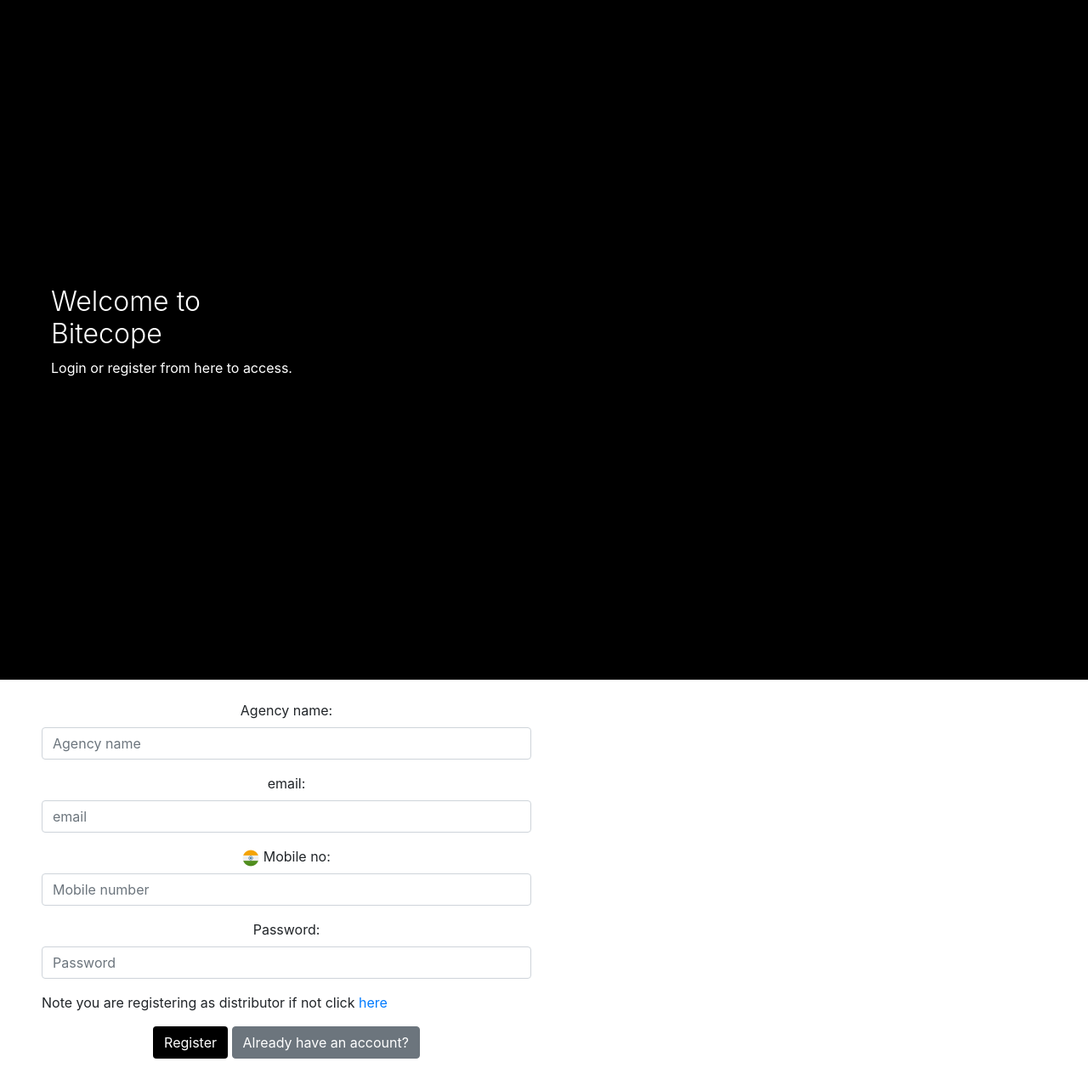
After one commit to dhakshinesh/QR-Project-for-Retailers, a Django app: page /signup/ in a window 1280 px wide. The commit adds this page. Shown: the whole page at 85% size. Run offline with Django 3.2, Linux system fonts and the light colour scheme; some libraries are stand-ins or nearby versions.

Commit message:
Added login and signup page for distributors

```diff
--- a/main/models.py
+++ b/main/models.py
@@ -14,4 +14,4 @@ class ProductInfo(models.Model):
 
     class Meta:
         managed = True
-        db_table = 'ProdctInfo'
+        db_table = 'Prodctinfo'
--- /dev/null
+++ b/main/templates/signup.html
@@ -0,0 +1,108 @@
+<html>
+    <head>
+        <meta name="viewport" content="width=device-width,initial-scale=1">
+        <title>Login</title>
+    </head>
+    <body>
+
+        <!--Style-->
+        <style>
+            @media only screen and (max-width: 600px) {
+                .sidenav{
+                    display:none;
+                }
+                .main{
+                    margin-left: 50%;
+                }
+            }
+            body {
+                font-family: "Lato", sans-serif;
+                scroll-behavior: smooth;
+            }
+            .main-head{
+                height: 150px;
+
+            }
+            .sidenav {
+                height: 100%;
+                background-color: #000;
+                overflow-x: hidden;
+                padding-top: 20px;
+            }
+            .main {
+                padding: 0px 10px;
+                margin-left: 50% ;
+            }
+            .login-main-text{
+                margin-top: 20%;
+                padding: 60px;
+                color: #fff;
+            }
+
+            .login-main-text h2{
+                font-weight: 300;
+            }
+
+            .btn-black{
+                background-color: #000 !important;
+                color: #fff;
+            }
+        </style>
+
+        <!--End Style-->
+
+        <link href="//maxcdn.bootstrapcdn.com/bootstrap/4.0.0/css/bootstrap.min.css" rel="stylesheet" id="bootstrap-css">
+        <script src="//maxcdn.bootstrapcdn.com/bootstrap/4.0.0/js/bootstrap.min.js"></script>
+        <script src="//code.jquery.com/jquery-1.11.1.min.js"></script>
+        <!------ Include the above in your HEAD tag ---------->
+
+        <div class="sidenav">
+                <div class="login-main-text">
+                    <h2>Welcome to<br>Bitecope</h2>
+                    <p>Login or register from here to access.</p>
+                </div>
+            </div>
+            <center>
+            <div class="main m-4 text-center" id="Form">
+                <div class="col-md-6 col-sm-12">
+                    <div class="login-form">
+                    <form>
+                        <div class="form-group">
+                            <label>Agency name:</label>
+                            <input type="text" class="form-control" name="email" required placeholder="Agency name">
+                        </div>
+                        <div class="form-group">
+                            <label>email:</label>
+                            <input type="email" class="form-control" name="email" required placeholder="email">
+                        </div>
+                        <div class="form-group">
+                            {% load static %}
+                            <IMG src="{% static 'indian_flag.png' %}" alt="My image" width="20px">
+                            <label>Mobile no:</label>
+                            <input type="tel" name="password" class="form-control" required placeholder="Mobile number">
+                        </div>
+                        <div class="form-group">
+                            <label>Password:</label>
+                            <input type="password" name="password" class="form-control" required placeholder="Password">
+                        </div>
+                        <p class="text-left font-weight-lighter">Note you are registering as distributor if not click <a href="">here</a></p>
+                        <button type="submit" class="btn btn-black">Register</button>
+                        <button type="button" class="btn btn-secondary" onclick="window.location.replace('/login/')" >Already have an account?</button>
+                    </form>
+                    </div>
+                </div>
+            </div>
+            </center>
+            <!--Scripts-->
+            <script>
+                $(document).ready(function () {
+                // Handler for .ready() called.
+                setTimeout( function() {
+                    $('html, body').animate({
+                    scrollTop: $('#Form').offset().top
+                    }, 1000);
+                }, 1000);
+                });
+            </script>
+    </body>
+</html>
--- a/main/urls.py
+++ b/main/urls.py
@@ -5,4 +5,6 @@ from . import views
 urlpatterns = [
     path('', views.index, name='index'),
     path('generate/', views.generate, name='generate'),
+    path('login/', views.Login, name='Login'),
+    path('signup/', views.signup, name='signup'),
 ]
--- a/main/views.py
+++ b/main/views.py
@@ -13,3 +13,8 @@ def index(request):
 
 def generate(request):
     return render(request, "generate.html")
+
+def Login(request):
+    return render (request, "login.html")
+def signup(request):
+    return render (request, "signup.html")
```
Also changed, not shown: main/templates/base.html (+8 -22 lines), main/templates/login.html (added, +97 -0 lines), main/migrations/0012_auto_20201205_1448.py (added), main/migrations/0013_auto_20201205_1450.py (added), main/static/indian_flag.png (added).
